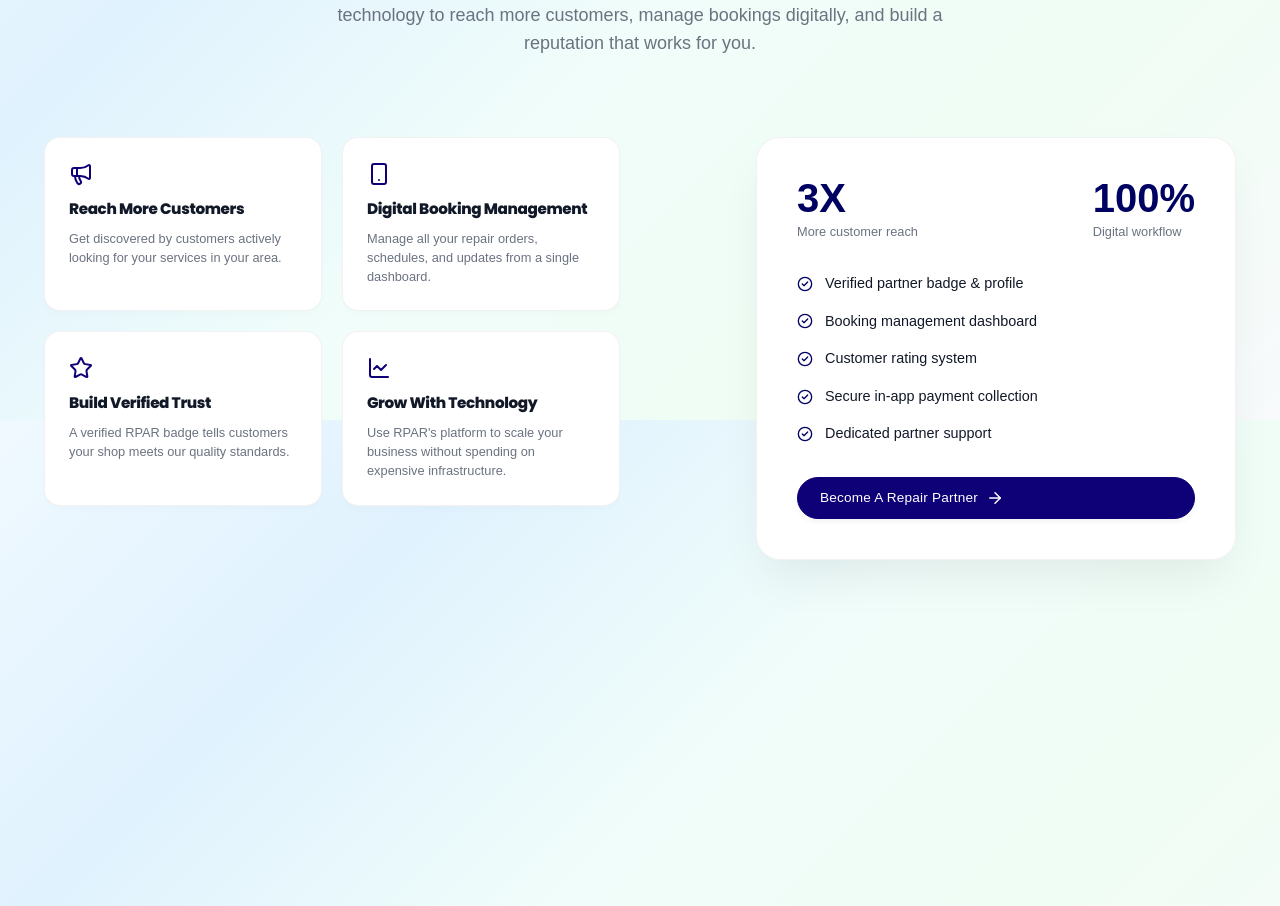
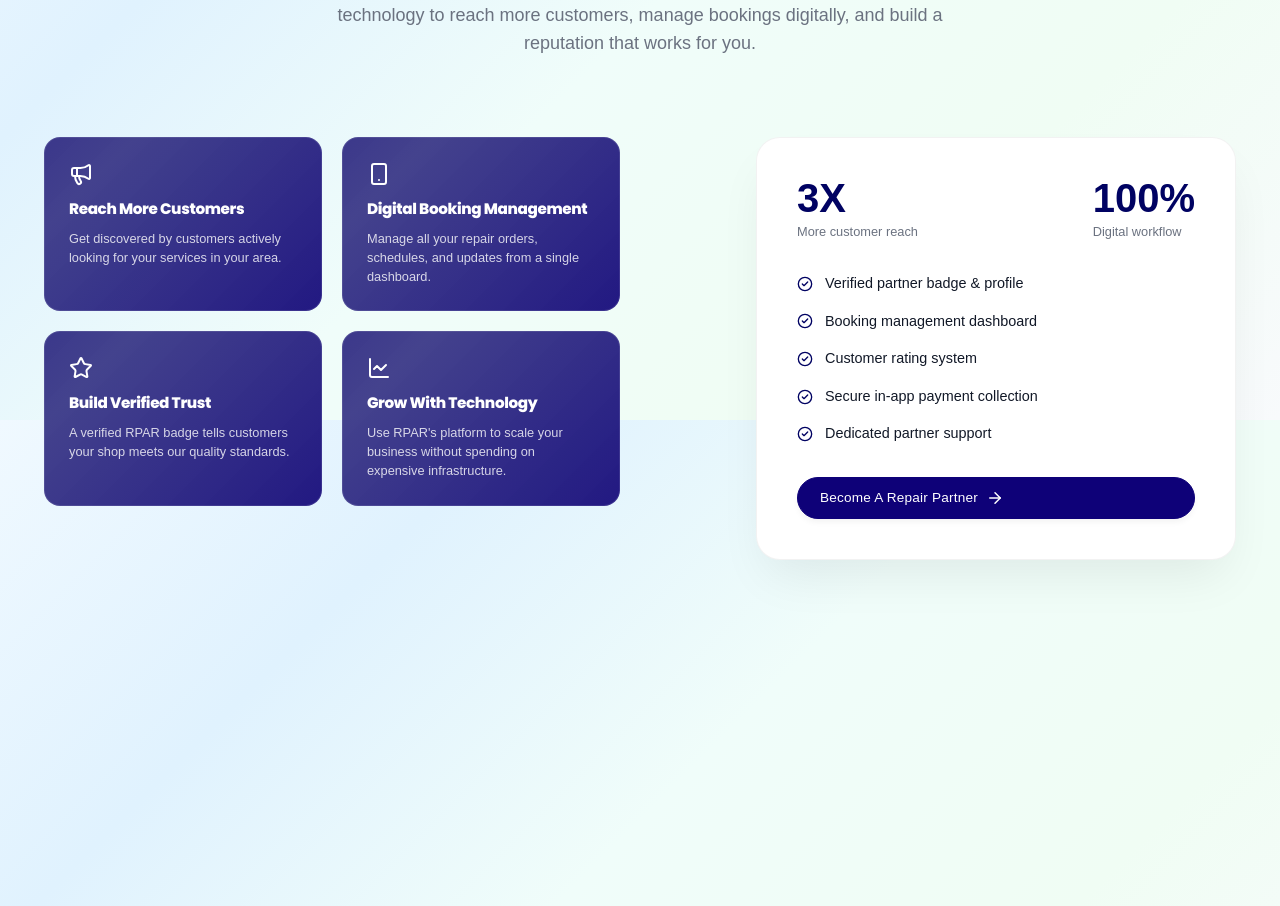
Before and after one commit to Saneajayy/rparwebb, a React (Vite) app: page / in a window 1280 px wide. Shown: the part 2780-3686 px from the top of the page. Built offline with nearby package versions, Linux system fonts and the light colour scheme; a web font is replaced by a local one.

Commit message:
UI: sync Partner cards with Services styling and uniform height

```diff
--- a/src/index.css
+++ b/src/index.css
@@ -1098,8 +1098,13 @@ main {
 }
 
 .benefit-card {
-  background-color: #ffffff;
-  border: 1px solid rgba(0, 0, 0, 0.05);
+  background: linear-gradient(-45deg,
+      rgba(14, 1, 120, 0.95) 0%,
+      rgba(49, 46, 129, 0.9) 50%,
+      rgba(14, 1, 120, 0.95) 100%);
+  background-size: 200% 200%;
+  animation: navGradient 15s ease infinite;
+  border: 1px solid rgba(255, 255, 255, 0.1);
   padding: 24px;
   border-radius: var(--border-radius-md);
   transition: all 0.3s ease;
@@ -1107,7 +1112,8 @@ main {
   flex-direction: column;
   align-items: flex-start;
   text-align: left;
-  box-shadow: 0 4px 6px -1px rgba(0, 0, 0, 0.02);
+  height: 100%;
+  color: #ffffff;
 }
 
 .benefit-card:hover {
@@ -1124,12 +1130,12 @@ main {
   font-size: 0.95rem;
   font-weight: 700;
   margin-bottom: 8px;
-  color: var(--color-text);
+  color: #ffffff;
 }
 
 .benefit-desc {
   font-size: 0.8rem;
-  color: var(--color-text-muted);
+  color: rgba(255, 255, 255, 0.8);
   line-height: 1.5;
 }
 
@@ -1341,18 +1347,6 @@ main {
   margin-top: 2.5rem;
 }
 
-.mt-12 {
-  margin-top: 3rem;
-}
-
-.mt-16 {
-  margin-top: 4rem;
-}
-
-.mt-20 {
-  margin-top: 5rem;
-}
-
 .flex {
   display: flex;
 }
--- a/src/pages/Partner.jsx
+++ b/src/pages/Partner.jsx
@@ -3,22 +3,22 @@ import * as Icons from 'lucide-react';
 const Partner = () => {
   const benefits = [
     {
-      icon: <Icons.Megaphone size={24} className="text-primary" />,
+      icon: <Icons.Megaphone size={24} className="text-white" />,
       title: 'Reach More Customers',
       desc: 'Get discovered by customers actively looking for your services in your area.',
     },
     {
-      icon: <Icons.Smartphone size={24} className="text-primary" />,
+      icon: <Icons.Smartphone size={24} className="text-white" />,
       title: 'Digital Booking Management',
       desc: 'Manage all your repair orders, schedules, and updates from a single dashboard.',
     },
     {
-      icon: <Icons.Star size={24} className="text-primary" />,
+      icon: <Icons.Star size={24} className="text-white" />,
       title: 'Build Verified Trust',
       desc: 'A verified RPAR badge tells customers your shop meets our quality standards.',
     },
     {
-      icon: <Icons.LineChart size={24} className="text-primary" />,
+      icon: <Icons.LineChart size={24} className="text-white" />,
       title: 'Grow With Technology',
       desc: "Use RPAR's platform to scale your business without spending on expensive infrastructure.",
     }
```
